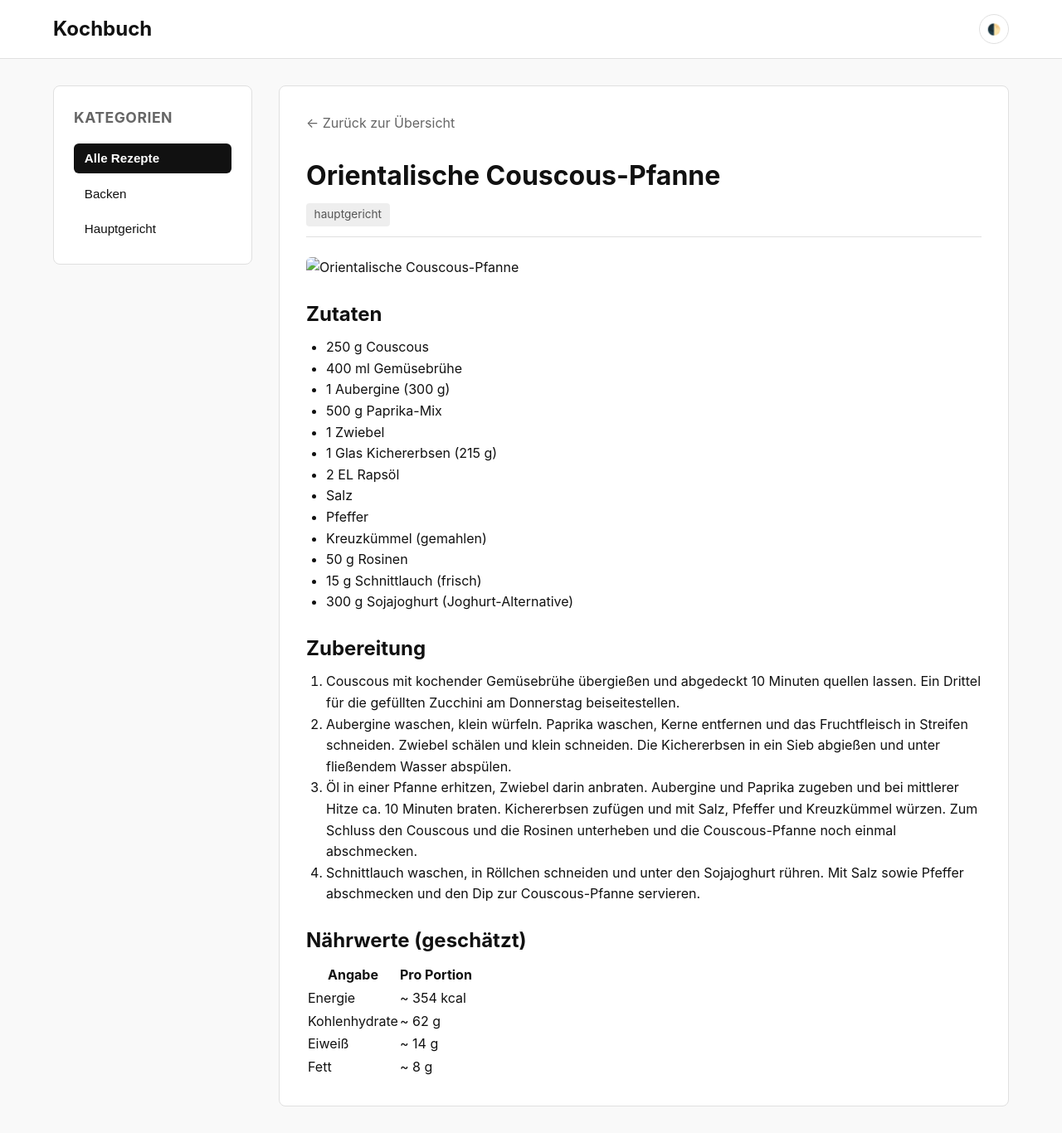
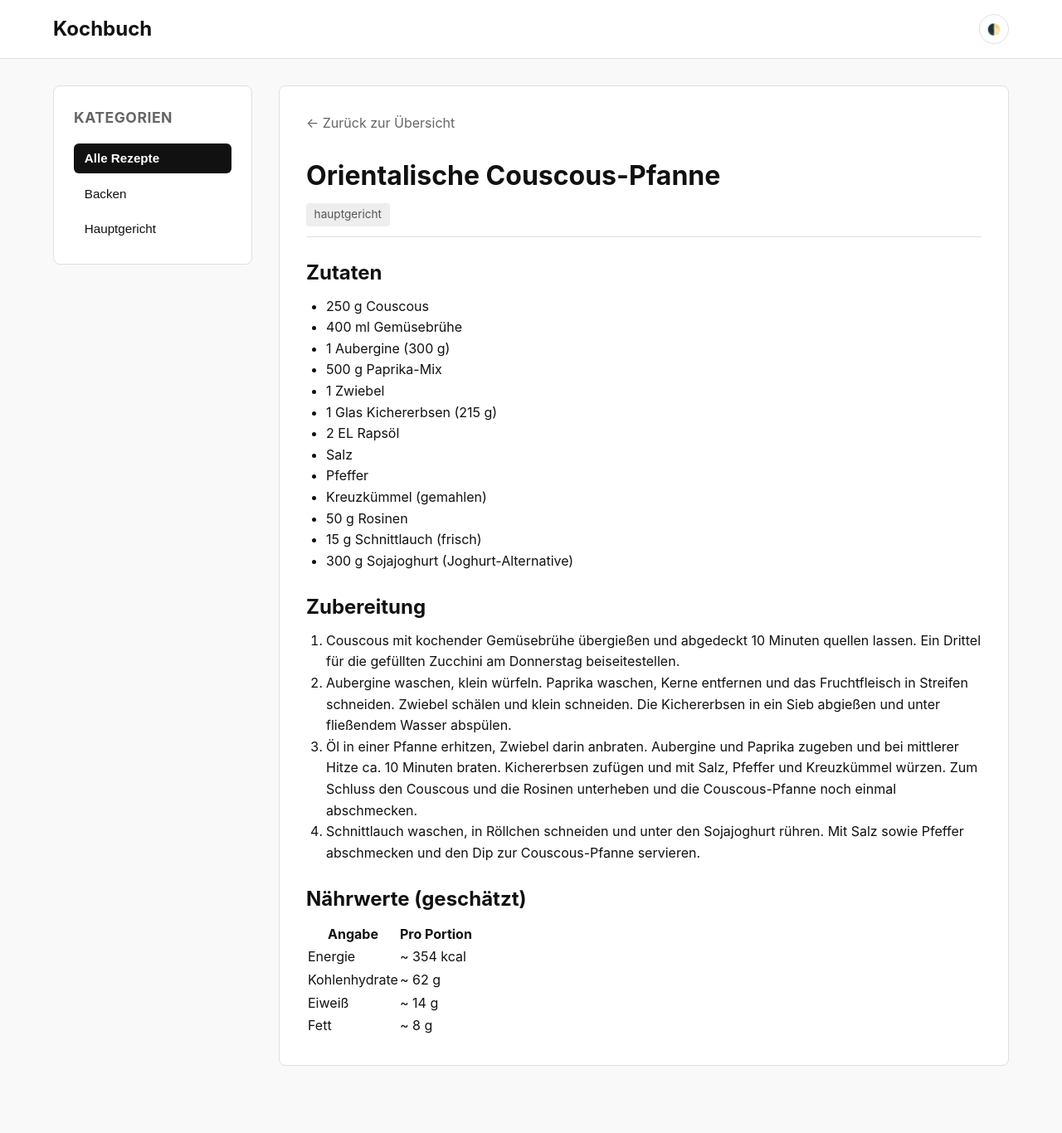
Before and after one commit to xamiax/kochbuch, a Jekyll site: the page built from _rezepte/orientalische-couscous-pfanne/index.md, in a window 1280 px wide and 1366 px high. Shown: the whole window at 83% size. Built offline with Jekyll 4.4.1, drawn with Linux system fonts in a browser that asks for light colours.

Commit message:
Update Rezepte “orientalische-couscous-pfanne”

```diff
--- a/_rezepte/orientalische-couscous-pfanne/index.md
+++ b/_rezepte/orientalische-couscous-pfanne/index.md
@@ -1,7 +1,7 @@
 ---
 title: Orientalische Couscous-Pfanne
 category: hauptgericht
-image: 20260903_012118(1).jpg
+image: ''
 ---
 
 ## Zutaten
@@ -31,7 +31,7 @@ image: 20260903_012118(1).jpg
 
 | Angabe | Pro Portion |
 | --- | --- |
-| Energie | \~ 354 kcal |
-| Kohlenhydrate | \~ 62 g |
-| Eiweiß | \~ 14 g |
-| Fett | \~ 8 g |
+| Energie | ~ 354 kcal |
+| Kohlenhydrate | ~ 62 g |
+| Eiweiß | ~ 14 g |
+| Fett | ~ 8 g |
```
